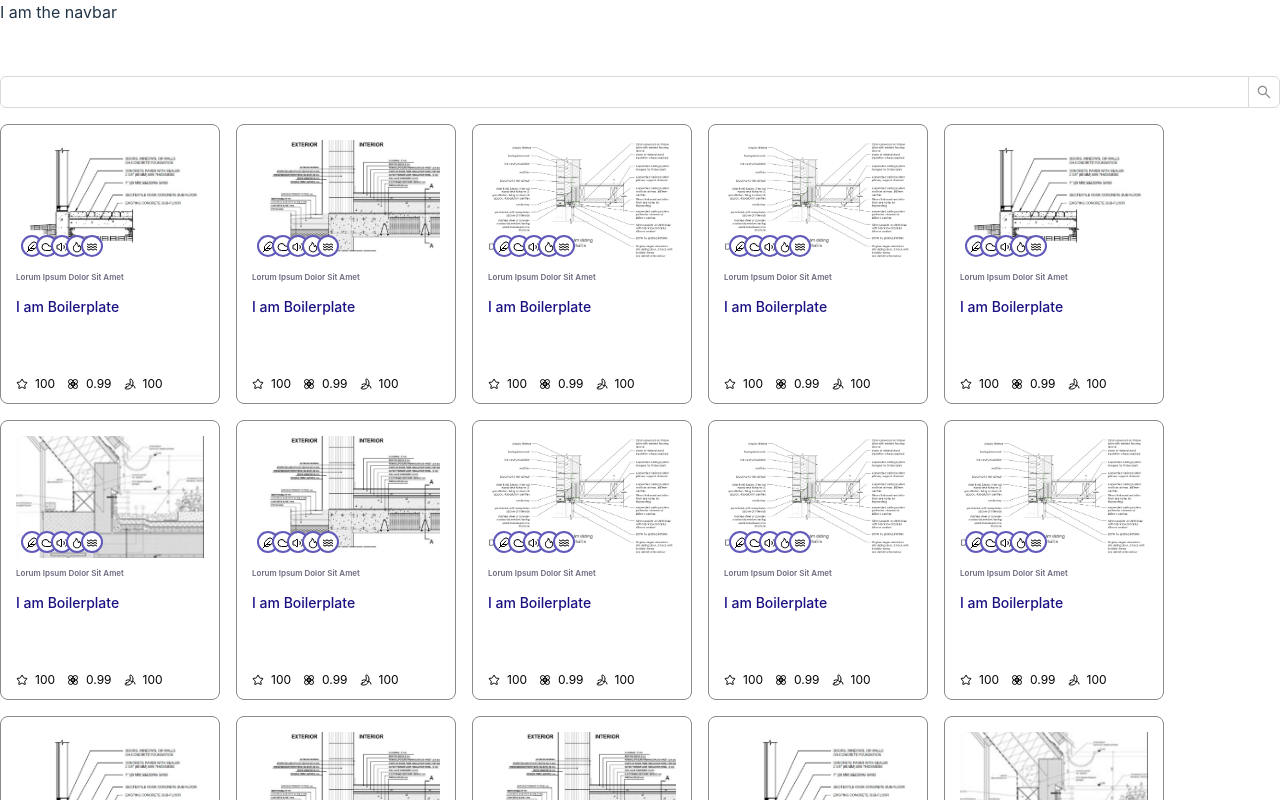
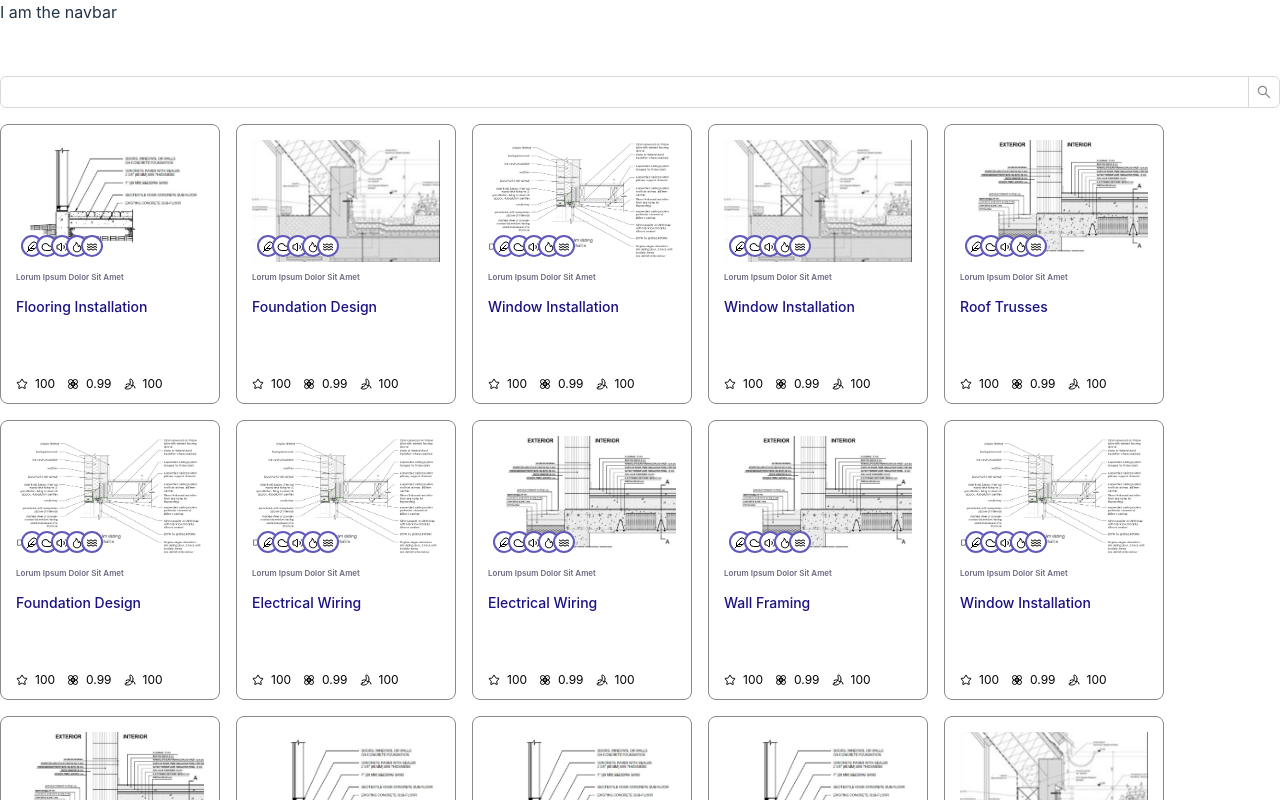
Before and after one commit to imanwarsame/opendetail, a React (Vite) app in the folder client/: page / in a window 1280 px wide. Built offline with nearby package versions, Linux system fonts and the light colour scheme; a web font is replaced by a local one.

Commit message:
searchable names

```diff
--- a/client/src/data/boilerplate.ts
+++ b/client/src/data/boilerplate.ts
@@ -1,6 +1,7 @@
 import { DetailTopologyCategory } from '../enums/detailcategories';
 import { IDetailObject } from '../types/detailobject';
 import { IDetailMetaData } from '../types/metadata';
+import { constructionDetails } from './detailnames';
 import { base64Images } from './imageasbase64';
 
 const getRandomUUID = (): string => {
@@ -29,7 +30,7 @@ export const createDetail = (): IDetailObject => {
 	const localDetail: IDetailObject = {
 		id: getRandomUUID(),
 		keyimage: base64Images[Math.floor(Math.random() * 4)],
-		name: 'I am Boilerplate',
+		name: constructionDetails[Math.floor(Math.random() * constructionDetails.length)],
 		description: 'Lorum Ipsum Dolor Sit Amet',
 		topologyCategory: DetailTopologyCategory.Point,
 		elements: [],
--- /dev/null
+++ b/client/src/data/detailnames.ts
@@ -0,0 +1,12 @@
+export const constructionDetails = [
+	'Foundation Design',
+	'Wall Framing',
+	'Roof Trusses',
+	'Window Installation',
+	'Door Hardware',
+	'Plumbing Fixtures',
+	'Electrical Wiring',
+	'HVAC Ductwork',
+	'Flooring Installation',
+	'Staircase Design'
+];
```
